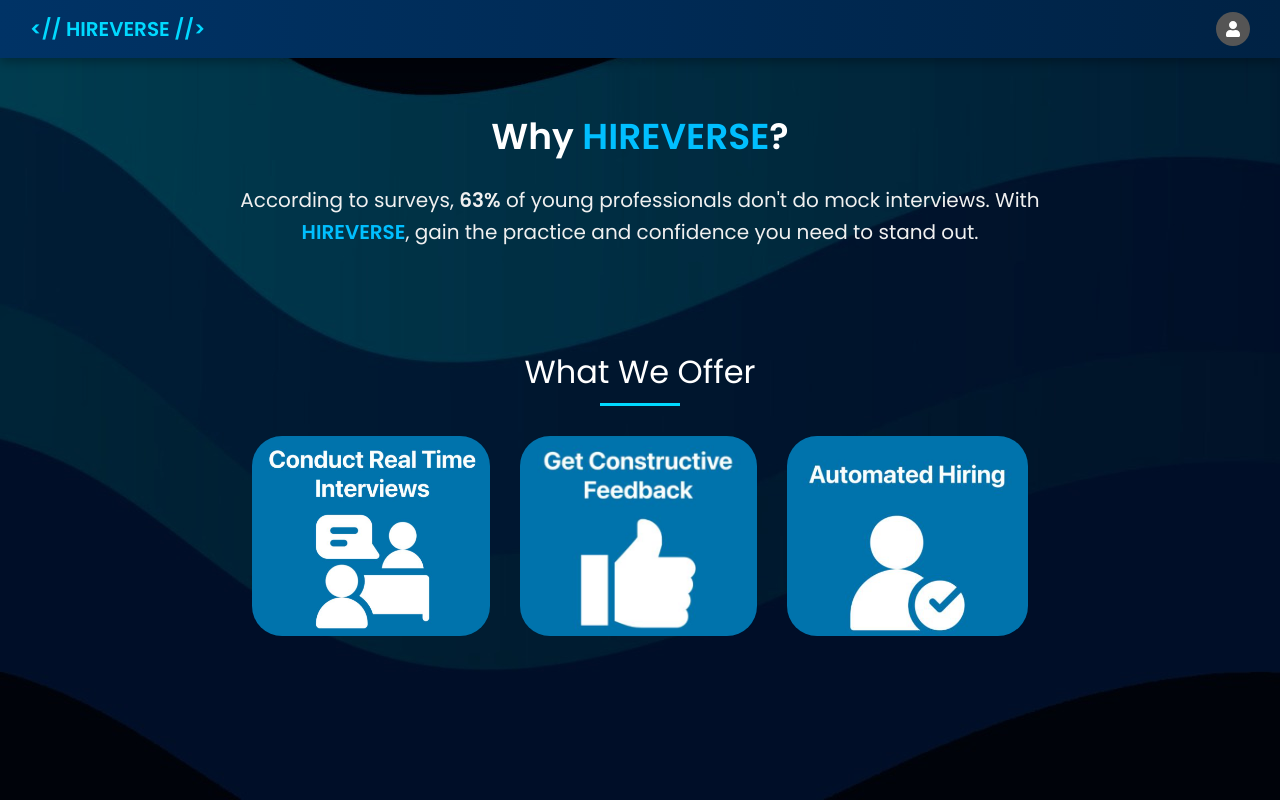
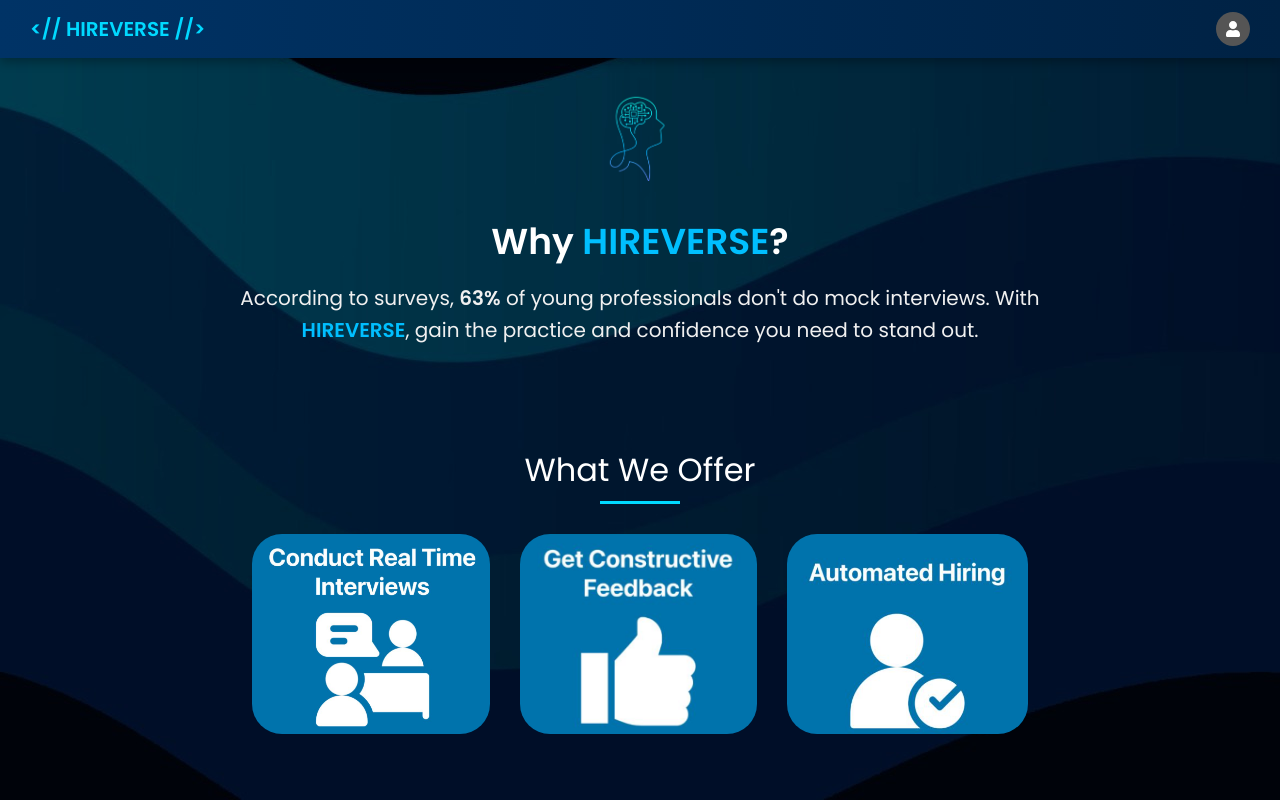
Before and after one commit to AhmedNasr23/hire-verse, a React (Vite) app: page /home in a window 1280 px wide. Built offline with nearby package versions, Linux system fonts and the light colour scheme.

Commit message:
Add files via upload

```diff
--- a/src/components/HomePage.jsx
+++ b/src/components/HomePage.jsx
@@ -6,6 +6,8 @@
 import img2_1 from '../assets/img2.1.png';
 import img3_1 from '../assets/img3.1.png';
 import Navbar from './Navbar';
+import logo from '../assets/logo.png';
+
 
 const HomePage = () => {
   const [activeCard, setActiveCard] = useState(null);
@@ -33,14 +35,24 @@
       <Navbar />
 
       {/* === WHY HIREVERSE SECTION === */}
-      <section className="hero-section">
-        <h1 className="home-title">
-          Why <span className="highlight">HIREVERSE</span>?
+      <section className="hero-section text-center px-4 py-10">
+        {/* ✅ Logo centered above the title */}
+        <div className="flex justify-center mb-6">
+          <img
+            src={logo}
+            alt="HIREVERSE Logo"
+            className="w-28 h-28 object-contain"
+          />
+        </div>
+
+        <h1 className="home-title text-4xl font-bold mb-4">
+          Why <span className="highlight text-[#00d9ff]">HIREVERSE</span>?
         </h1>
-        <p className="home-text">
+
+        <p className="home-text text-lg max-w-2xl mx-auto text-gray-700">
           According to surveys, <strong>63%</strong> of young professionals
           don't do mock interviews. With{' '}
-          <span className="highlight">HIREVERSE</span>, gain the practice and
+          <span className="highlight text-[#00d9ff] font-semibold">HIREVERSE</span>, gain the practice and
           confidence you need to stand out.
         </p>
       </section>
--- a/src/components/LandingPage.jsx
+++ b/src/components/LandingPage.jsx
@@ -1,15 +1,24 @@
-import heroImage from '../assets/Ai-intervie.png'; // make sure this matches your file name exactly
+import React from 'react';
+import heroImage from '../assets/Ai-intervie.png';
+import logo from '../assets/logo.png';
 import { Link } from 'react-router-dom';
 
 const LandingPage = () => {
   return (
     <div className="landing-wrapper">
-      <div className="header-text">&lt;//HIREVERSE//&gt;</div>
+      {/* === Top-left Logo + Brand Name === */}
+      <div className="logo-container">
+        <img src={logo} alt="Hireverse Logo" className="logo-img" />
+        <span className="brand-name">&lt;//HIREVERSE//&gt;</span>
+      </div>
 
+      {/* === Hero Image === */}
       <div className="image-container">
         <img src={heroImage} alt="AI Interview" className="ai-image" />
       </div>
-      <Link to={'/auth'}>
+
+      {/* === Call-to-Action Button === */}
+      <Link to="/auth">
         <button className="start-btn">Get Started</button>
       </Link>
     </div>
```
